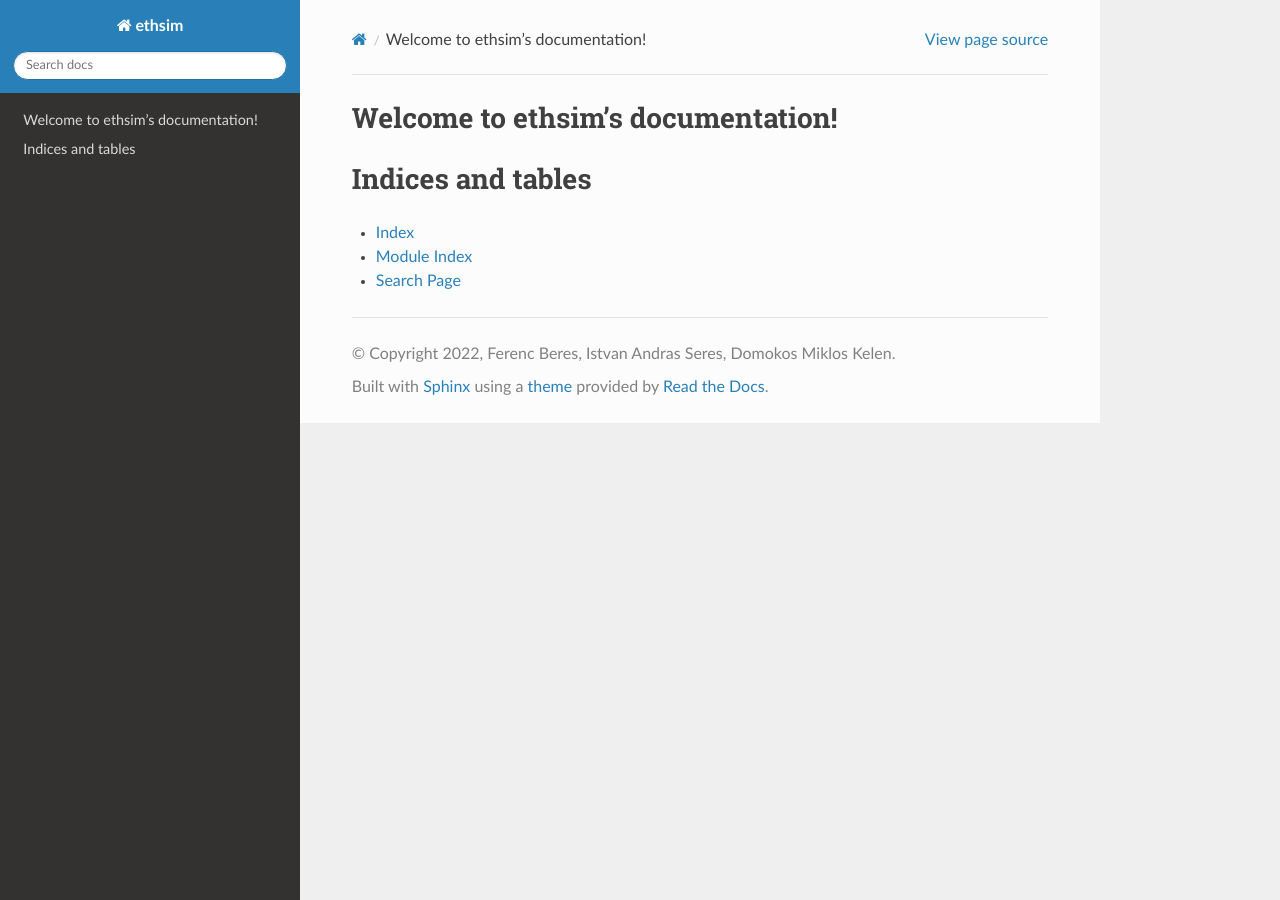
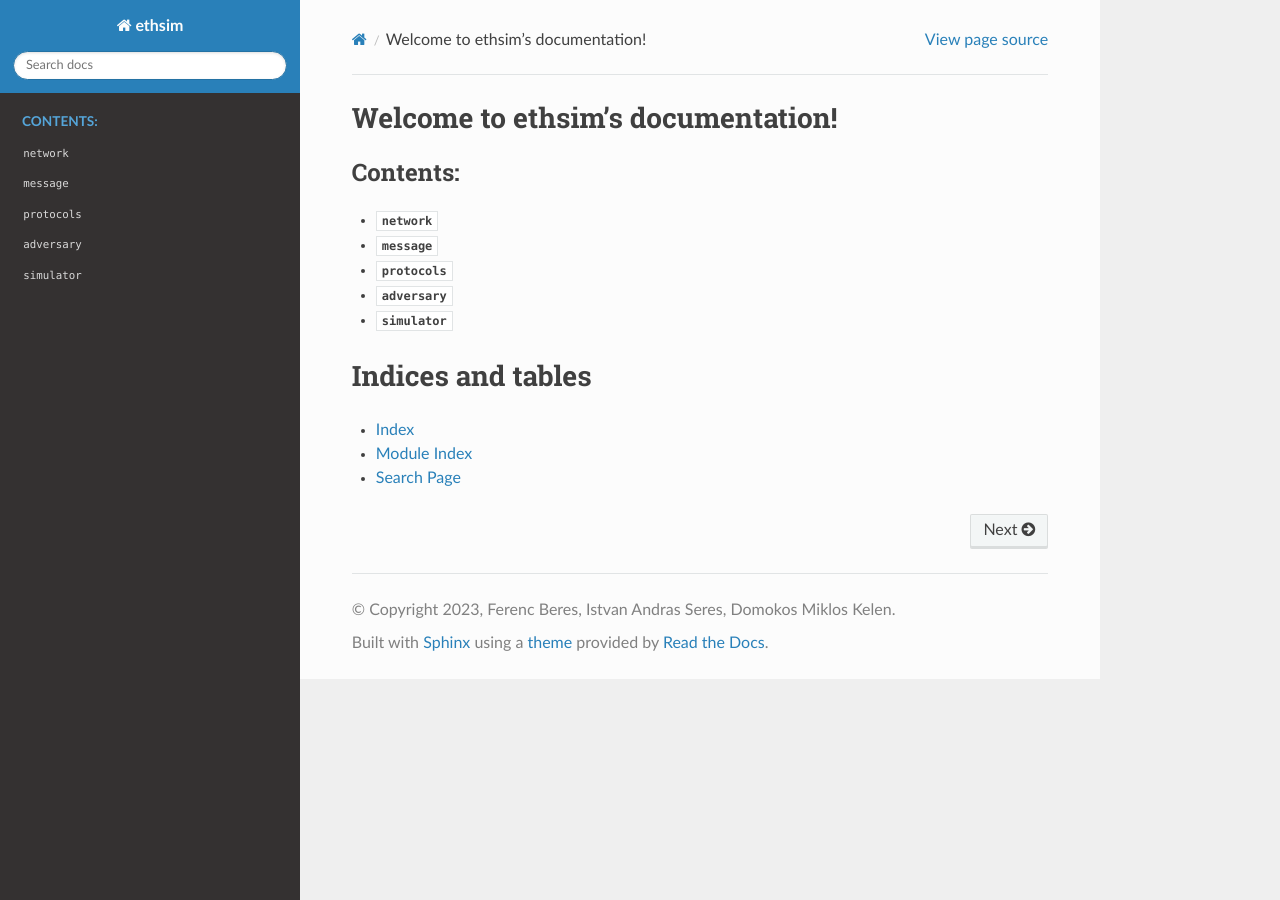
Before and after one commit to ferencberes/ethp2psim, a Sphinx documentation site: the page built from docs/source/index.rst, in a window 1280 px wide. Built offline with Sphinx 7.4.7 and the Read the Docs theme 2.0.0, drawn with Linux system fonts in a browser that asks for light colours; formulas are drawn with MathJax 3.

Commit message:
autogenerating documentation from docstrings

```diff
--- /dev/null
+++ b/docs/source/adversary.rst
@@ -0,0 +1,6 @@
+:mod:`adversary`
+=============
+
+.. automodule:: adversary
+   :members:
+   :inherited-members:
--- a/docs/source/conf.py
+++ b/docs/source/conf.py
@@ -7,7 +7,7 @@
 # https://www.sphinx-doc.org/en/master/usage/configuration.html#project-information
 
 project = 'ethsim'
-copyright = '2022, Ferenc Beres, Istvan Andras Seres, Domokos Miklos Kelen'
+copyright = '2023, Ferenc Beres, Istvan Andras Seres, Domokos Miklos Kelen'
 author = 'Ferenc Beres, Istvan Andras Seres, Domokos Miklos Kelen'
 release = '0.0.1'
 
@@ -17,13 +17,19 @@
 extensions = [
 'recommonmark',
 'sphinx_markdown_tables',
+'sphinx.ext.duration',
+'sphinx.ext.doctest',
 'sphinx.ext.autodoc',
+'sphinx.ext.autosummary',
 'sphinx.ext.todo',
 'sphinx.ext.coverage',
 'sphinx.ext.imgmath',
 'sphinx.ext.viewcode',
 'sphinx.ext.napoleon',
-"sphinx_rtd_theme",
+'sphinx_rtd_theme',
+'sphinx.ext.mathjax',
+'sphinx.ext.viewcode',
+'sphinx.ext.inheritance_diagram',
 ]
 
 templates_path = ['_templates']
@@ -31,7 +37,7 @@
 
 source_suffix = {
     '.rst': 'restructuredtext',
-    '.txt': 'markdown',
+    '.txt': 'restructuredtext',
     '.md': 'markdown',
 }
 
@@ -41,3 +47,9 @@
 html_theme = 'sphinx_rtd_theme'
 html_static_path = ['_static']
 master_doc = 'index'
+
+# NOTE: update path to see source code
+import sys, os
+source_dir = os.path.join(os.path.abspath(os.pardir), "..", "python")
+print(source_dir)
+sys.path.insert(0, source_dir)
--- a/docs/source/index.rst
+++ b/docs/source/index.rst
@@ -10,7 +10,11 @@
    :maxdepth: 2
    :caption: Contents:
 
-
+   network
+   message
+   protocols
+   adversary
+   simulator
 
 Indices and tables
 ==================
--- /dev/null
+++ b/docs/source/message.rst
@@ -0,0 +1,6 @@
+:mod:`message`
+=============
+
+.. automodule:: message
+   :members:
+   :inherited-members:
--- /dev/null
+++ b/docs/source/network.rst
@@ -0,0 +1,6 @@
+:mod:`network`
+=============
+
+.. automodule:: network
+   :members:
+   :inherited-members:
--- /dev/null
+++ b/docs/source/simulator.rst
@@ -0,0 +1,6 @@
+:mod:`simulator`
+=============
+
+.. automodule:: simulator
+   :members:
+   :inherited-members:
```
Also changed, not shown: docs/source/protocols.rst (added, +7 -0 lines), 6 other files.
